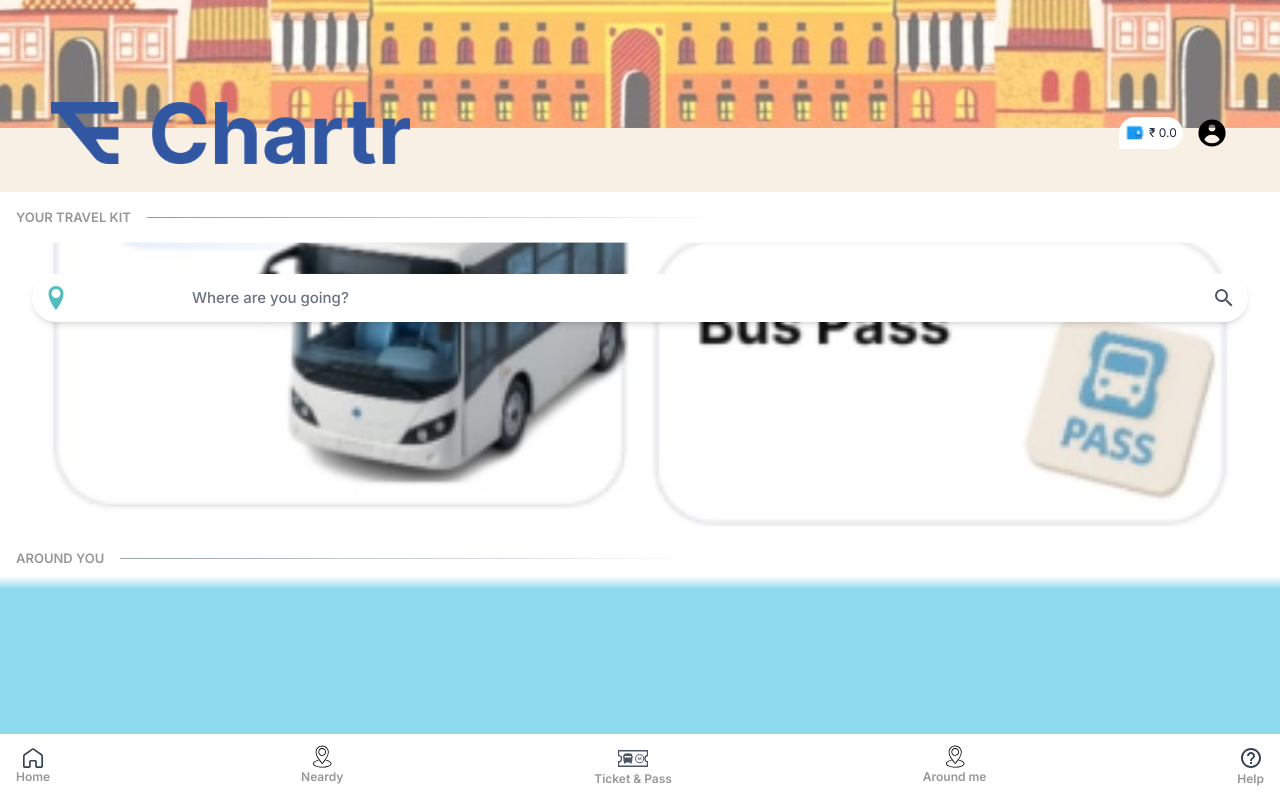
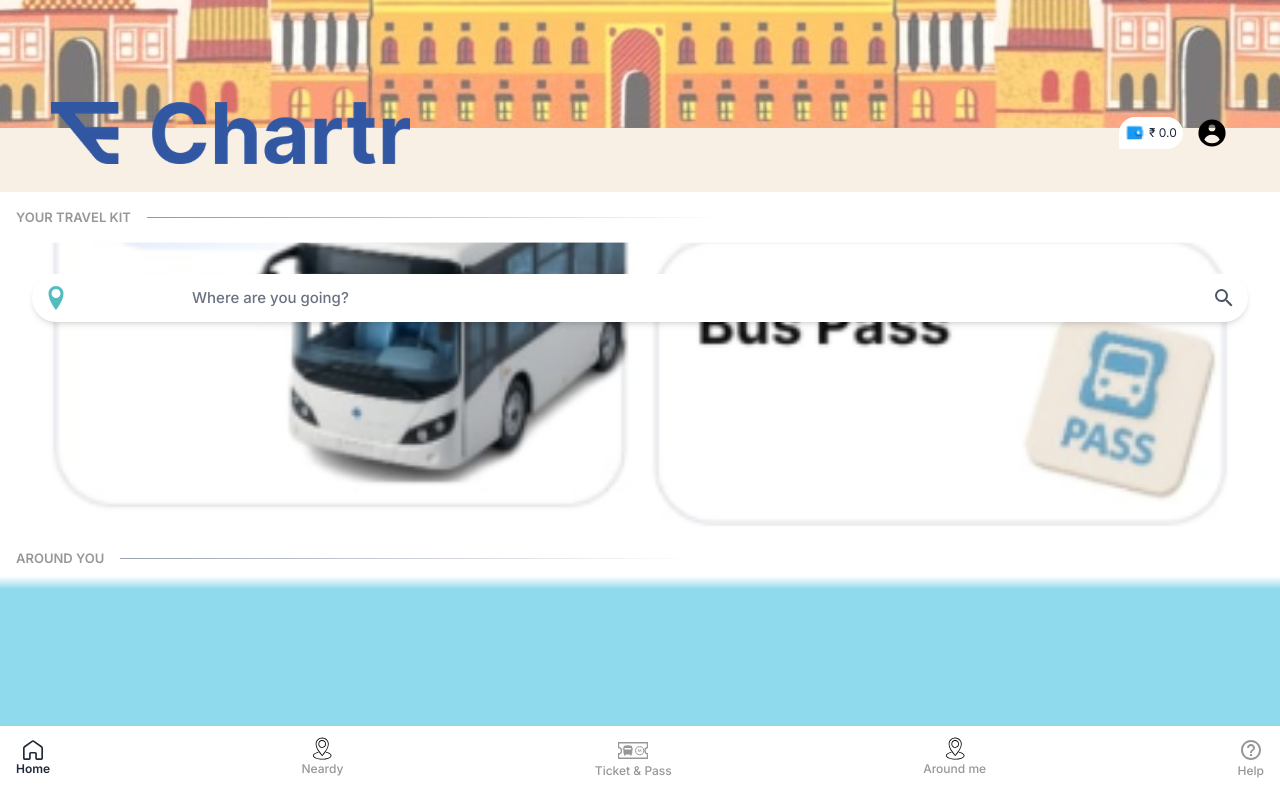
Before and after one commit to Sujaltyagi007/Test2, a Next.js app: page / in a window 1280 px wide. Built offline with nearby package versions, Linux system fonts and the light colour scheme.

Commit message:
almost done

```diff
--- a/app/component/ticketIcon.jsx
+++ b/app/component/ticketIcon.jsx
@@ -1,6 +1,6 @@
 import React from "react";
 
-export default function TicketIcon({ ...props }) {
+export default function TicketIcon() {
   return (
     <svg
       width="30"
@@ -11,20 +11,20 @@ export default function TicketIcon({ ...props }) {
     >
       <path
         d="M149.5 2.5H2.5V27.2C2.5 27.2 17.8289 25.8623 17.8289 43.1957C17.8289 60.529 2.5 58.0326 2.5 58.0326V80.5H149.5V58.0326C149.5 58.0326 136.529 58.7957 136.529 43.1957C136.529 27.5957 149.5 27.2 149.5 27.2V2.5Z"
-        stroke="#4B5563"
+        stroke="#979797"
         strokeWidth="7"
       />
-      <circle cx="109.5" cy="42.5" r="20.5" stroke="#4B5563" strokeWidth="5" />
+      <circle cx="109.5" cy="42.5" r="20.5" stroke="#979797" strokeWidth="5" />
       <path
         d="M104.492 40.276L103.34 50.5H100.412L102.716 32.86L109.604 44.26L116.516 32.86L118.82 50.5H115.892L114.716 40.276L109.604 48.94L104.492 40.276Z"
-        fill="#4B5563"
+        fill="#979797"
       />
       <path
         d="M38.75 61.9211C38.75 61.9211 38.75 67.5 34.5313 67.5C30.3125 67.5 30.3125 61.9211 30.3125 61.9211V58.9921C29.4688 58.0623 28.7891 57.0283 28.2734 55.8902C27.7578 54.7521 27.5 53.508 27.5 52.1579V25.6579C27.5 21.7991 29.3047 18.9752 32.9141 17.1863C36.5234 15.3973 42.2188 14.5019 50 14.5C58.0625 14.5 63.8281 15.3601 67.2969 17.0803C70.7656 18.8004 72.5 21.6596 72.5 25.6579V52.1579C72.5 53.5061 72.2422 54.7502 71.7266 55.8902C71.2109 57.0302 70.5312 58.0641 69.6875 58.9921V61.9211C69.6875 61.9211 70.5 67.5 65.4688 67.5C60.4375 67.5 61.25 61.9211 61.25 61.9211H38.75ZM33.125 36.8158H66.875V28.4474H33.125V36.8158ZM41.9643 47.9737C43.1362 47.9737 45.9645 46.3954 46.7857 45.5827C47.607 44.77 44.3769 50.5326 44.375 49.3684C44.3731 48.2043 37.9869 53.1444 37.1694 52.3336C36.3519 51.5228 38.3185 55.1503 37.1429 55.1466C35.9672 55.1429 34.7321 47.9737 37.1694 46.406C36.3538 47.2242 35.9431 48.2117 35.9375 49.3684C35.9319 50.5251 36.3425 51.5135 37.1694 52.3336C37.9963 53.1537 40.7999 47.9811 41.9643 47.9737ZM59.8438 53.5526C61.0156 53.5526 62.0122 53.1463 62.8334 52.3336C63.6547 51.521 64.0644 50.5326 64.0625 49.3684C64.0606 48.2043 64.4782 58.3484 63.6607 57.5376C62.8432 56.7268 61.0194 53.5563 59.8438 53.5526C58.6681 53.5489 59.8438 50.2281 57.6339 46.7782C68.4821 50.3647 64.0681 48.2117 64.0625 49.3684C64.0569 50.5251 59.0169 46.8593 59.8438 47.6794C60.6706 48.4995 58.6794 53.5601 59.8438 53.5526Z"
-        fill="#4B5563"
+        fill="#979797"
       />
-      <circle cx="72" cy="34" r="3.5" fill="#4B5563" />
-      <circle cx="27" cy="34" r="3.5" fill="#4B5563" />
+      <circle cx="72" cy="34" r="3.5" fill="#979797" />
+      <circle cx="27" cy="34" r="3.5" fill="#979797" />
     </svg>
   );
 }
--- a/app/page.js
+++ b/app/page.js
@@ -13,23 +13,23 @@ export default function Home() {
   const FooterCompo = [
     {
       name: "Home",
-      icon: <GrHomeRounded className="text-gray-700 text-xl" />,
+      icon: <GrHomeRounded className=" text-xl" />,
     },
     {
       name: "Neardy",
-      icon: <Location className="w-4.5 text-gray-500 scale-200" />,
+      icon: <Location className="w-4.5 text-[#979797]! scale-200" />,
     },
     {
       name: "Ticket & Pass",
-      icon: <TicketIcon className="w-5 text-gray-500 scale-200" />,
+      icon: <TicketIcon className="w-5 text-[#979797] scale-200" />,
     },
     {
       name: "Around me",
-      icon: <Location className="w-4.5 text-gray-500 scale-200 " />,
+      icon: <Location className="w-4.5 text-[#979797]! scale-200 " />,
     },
     {
       name: "Help",
-      icon: <MdHelpOutline className="text-gray-700 text-2xl" />,
+      icon: <MdHelpOutline className="text-[#979797] text-2xl" />,
     },
   ];
 
@@ -101,8 +101,6 @@ export default function Home() {
             height: "100%",
             scale: "1.01",
             opacity: "1",
-            // position: "absolute",
-            // top: 45,
           }}
           className=" max-w-screen "
         >
@@ -121,15 +119,19 @@ export default function Home() {
         <div className="h-[8%] bg-linear-to-b from-white  to-[#8fdaed] "></div>
       </div>
       {/* Footer Section */}
-      <div className=" flex justify-between items-center px-4 py-3 text-[#979797]  font-semibold fixed bottom-0 w-full bg-white">
+      <div className=" flex justify-between items-center px-4 pb-5 pt-3  fixed bottom-0 w-full bg-white">
         {FooterCompo.map((item, index) => (
           <div
             key={index}
             onClick={index === 2 ? handleTicket : handleHome}
-            className=" flex flex-col justify-center items-center text-nowrap "
+            className={`flex flex-col justify-center items-center ${
+              index === 0 ? "text-gray-800" : "text-[#979797]"
+            }  text-nowrap font-medium `}
           >
             {item.icon}
-            <span className="text-[12px]">{item.name}</span>
+            <span className={`text-[12px] ${index === 0 && "font-semibold"} `}>
+              {item.name}
+            </span>
           </div>
         ))}
       </div>
--- a/app/price/page.jsx
+++ b/app/price/page.jsx
@@ -46,11 +46,21 @@ const CountdownTimer = () => {
 const SelectStartingStop = ({ data, startValue, setStartValue }) => {
   const [filteredData, setFilteredData] = useState(data);
   useEffect(() => {
-    const filteredData = StopList.filter((item) =>
+    if (startValue.trim() === "") {
+      setFilteredData([]);
+      return;
+    }
+
+    const filtered = data.filter((item) =>
       item.toLowerCase().includes(startValue.toLowerCase())
     );
-    setFilteredData(filteredData);
+    setFilteredData(filtered);
   }, [startValue]);
+
+  const handleSelect = (item) => {
+    setStartValue(item); // Set the input value
+    setFilteredData([]); // Clear the list immediately
+  };
   return (
     <div className="flex flex-col gap-0.5 w-full mb-1.5 pt-0.5 ">
       <h2 className="text-[12.5px] font-semibold text-[#acacac]">
@@ -74,8 +84,7 @@ const SelectStartingStop = ({ data, startValue, setStartValue }) => {
               key={index}
               onClick={(e) => {
                 e.stopPropagation();
-                setStartValue(item);
-                setFilteredData([]);
+                handleSelect(item);
               }}
               className=" cursor-pointer text-wrap w-full border-b px-3 py-2 "
             >
@@ -90,11 +99,20 @@ const SelectStartingStop = ({ data, startValue, setStartValue }) => {
 
 const SelectLastStop = ({ data, endValue, setEndValue }) => {
   const [filteredData, setFilteredData] = useState(data);
+  const handleSelect = (item) => {
+    setEndValue(item);
+    setFilteredData([]);
+  };
   useEffect(() => {
-    const filteredData = StopList.filter((item) =>
+    if (endValue.trim() === "") {
+      setFilteredData([]);
+      return;
+    }
+
+    const filtered = data.filter((item) =>
       item.toLowerCase().includes(endValue.toLowerCase())
     );
-    setFilteredData(filteredData);
+    setFilteredData(filtered);
   }, [endValue]);
   return (
     <div className="flex flex-col gap-0.5 w-full mb-1.5 pt-0.5">
@@ -112,15 +130,14 @@ const SelectLastStop = ({ data, endValue, setEndValue }) => {
         <ul
           style={{ display: filteredData.length > 0 ? "block" : "none" }}
           className="absolute bg-white list-none border transform translate-y-14 w-[75vw] max-h-[40vh] h-fit text-wrap overflow-y-scroll overflow-x-clip "
-          onClick={() => setFilteredData([])}
+          // onClick={() => setFilteredData([])}
         >
           {filteredData.map((item, index) => (
             <li
               key={index}
               onClick={(e) => {
                 e.stopPropagation();
-                setEndValue(item);
-                setFilteredData([]);
+                handleSelect(item);
               }}
               className=" cursor-pointer text-wrap w-full border-b px-3 py-2 "
             >
--- a/app/ticket/page.jsx
+++ b/app/ticket/page.jsx
@@ -4,6 +4,7 @@ import { CgClose } from "react-icons/cg";
 import { BsQrCode } from "react-icons/bs";
 import { useTicket } from "@/store/ticket";
 import Link from "next/link";
+import { useRouter } from "next/navigation";
 
 const CurrentDate = () => {
   const [formattedDate, setFormattedDate] = React.useState("");
@@ -21,6 +22,7 @@ const CurrentDate = () => {
 
 export default function page() {
   const [showQr, setShowQr] = React.useState(false);
+  const router = useRouter();
   const {
     color,
     ticketPrice,
@@ -62,17 +64,21 @@ export default function page() {
         return 9.25;
     }
   };
+
+  const handleGoHome = () => {
+    router.push("/");
+  };
   return (
     <section
       className="ticket w-full h-screen flex flex-col justify-center px-4"
       style={{ backgroundColor: color }}
     >
       <div className="fixed top-0 left-0 w-full text-xs text-white flex justify-between px-4 py-4">
-        <Link href={"/"}>
-          <div className=" flex justify-center items-center gap-2">
-            <CgClose className="text-2xl text-gray-200 " />
-          </div>
-        </Link>
+        <div
+        onClick={handleGoHome}
+        className=" flex justify-center items-center gap-2">
+          <CgClose className="text-2xl text-gray-200 " />
+        </div>
         <div className="flex items-center gap-6">
           <div className="flex justify-center items-center gap-1">
             <img src="./assets/images/alert.png" alt="" className="w-4 " />
--- a/app/viewPage/page.jsx
+++ b/app/viewPage/page.jsx
@@ -8,7 +8,12 @@ import { IoArrowDown } from "react-icons/io5";
 import { ImLocation } from "react-icons/im";
 import { useTicket } from "@/store/ticket";
 import { useRouter } from "next/navigation";
-import Link from "next/link";
+import { Roboto_Condensed } from "next/font/google";
+
+const roboto = Roboto_Condensed({
+  subsets: ["latin"],
+  weight: ["400", "500", "600", "700"],
+});
 
 const getTicketPrice = ({ ticketPrice }) => {
   switch (ticketPrice) {
@@ -36,7 +41,7 @@ const TicketCard = () => {
       <div className="flex items-center w-full justify-between px-1 ">
         <div className="flex items-center gap-3">
           <IoMdBus className="text-[#3563aa] text-2xl" />
-          <p className="py-1 px-2 text-sm font-semibold bg-[#e1ecfe] rounded-[5px] text-[#5b7eb2] ">{`Route ${route}`}</p>
+          <p className="py-1 px-2 text-sm font-semibold bg-[#e8f1ff] rounded-[5px] text-[#5b7eb2] ">{`Route ${route}`}</p>
         </div>
         <div className="flex items-center gap-2">
           <p>₹{getTicketPrice({ ticketPrice })}</p>
@@ -68,7 +73,7 @@ const TicketCard = () => {
 const NoneCard = ({ text }) => {
   return (
     <>
-      <h2 className="font-bold text-[16px] pt-2 pb-1">{text}</h2>
+      <h2 className="font-bold text-[16px] pt-2 pb-2">{text}</h2>
       <div className="flex flex-col p-2 w-full mb-2 items-center gap-2 border rounded-2xl">
         <p className="text-sm text-gray-600">
           {"Click to see past "}
@@ -99,7 +104,7 @@ export default function page() {
         className="flex items-center gap-6 px-4 py-3"
       >
         <MdArrowBack className="text-gray-700 text-2xl" />
-        <span className="text-[16px] font-bold">{"All Bookings"}</span>
+        <span className="text-[16px] font-semibold">{"All Bookings"}</span>
       </div>
       {/* Navigation Tabs */}
       <div className="grid grid-cols-4 ">
@@ -110,9 +115,9 @@ export default function page() {
             className={`px-4 ${
               activeTab === index &&
               " border-b-2 text-center font-bold border-[#1aabb0]"
-            }  uppercase text-[12px] text-center flex items-center text-gray-800 align-text-bottom  `}
+            }  uppercase text-[13px] text-center flex items-center text-gray-800 align-text-bottom`}
           >
-            <p className="py-2">{item}</p>
+            <p className={`py-2 px-1 ${roboto.className} `}>{item}</p>
           </div>
         ))}
       </div>
```
